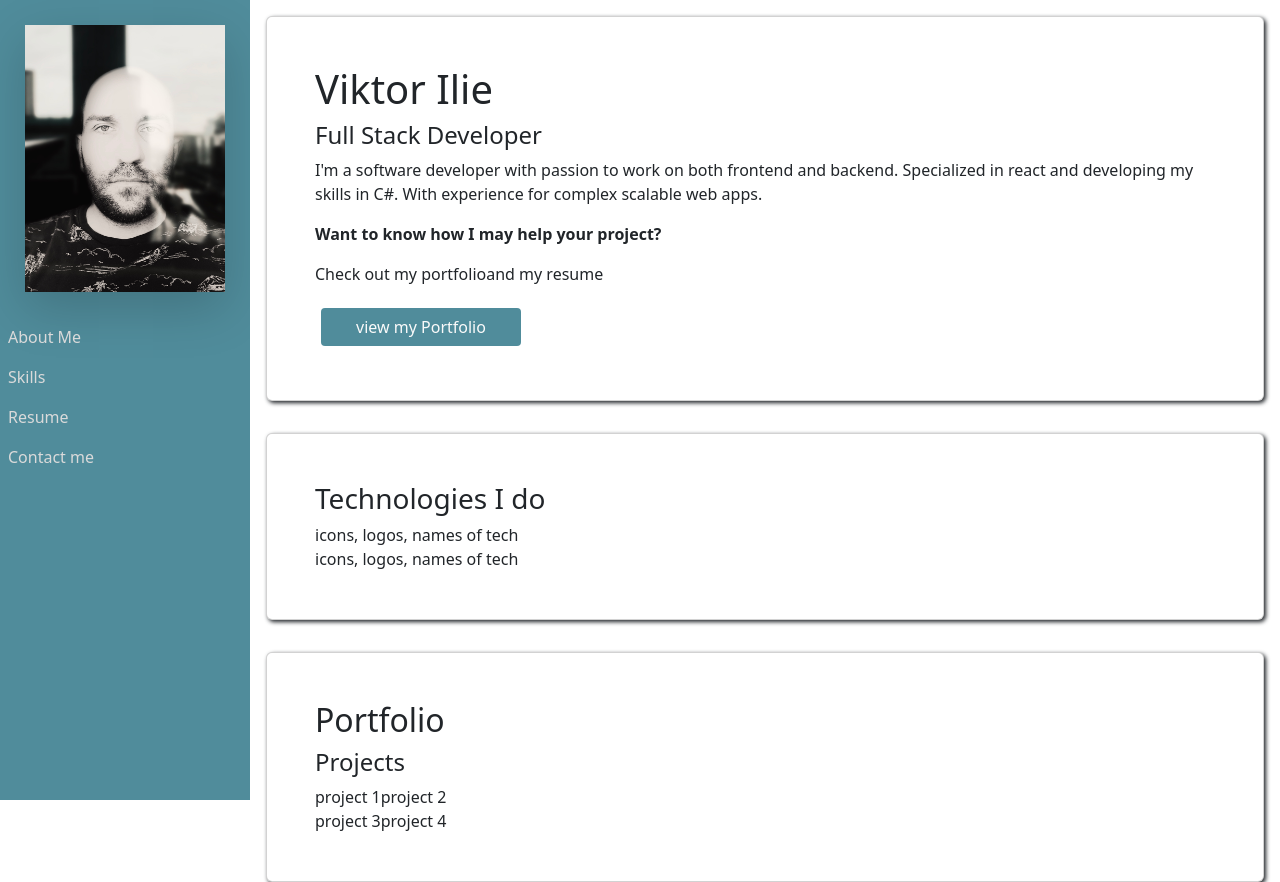
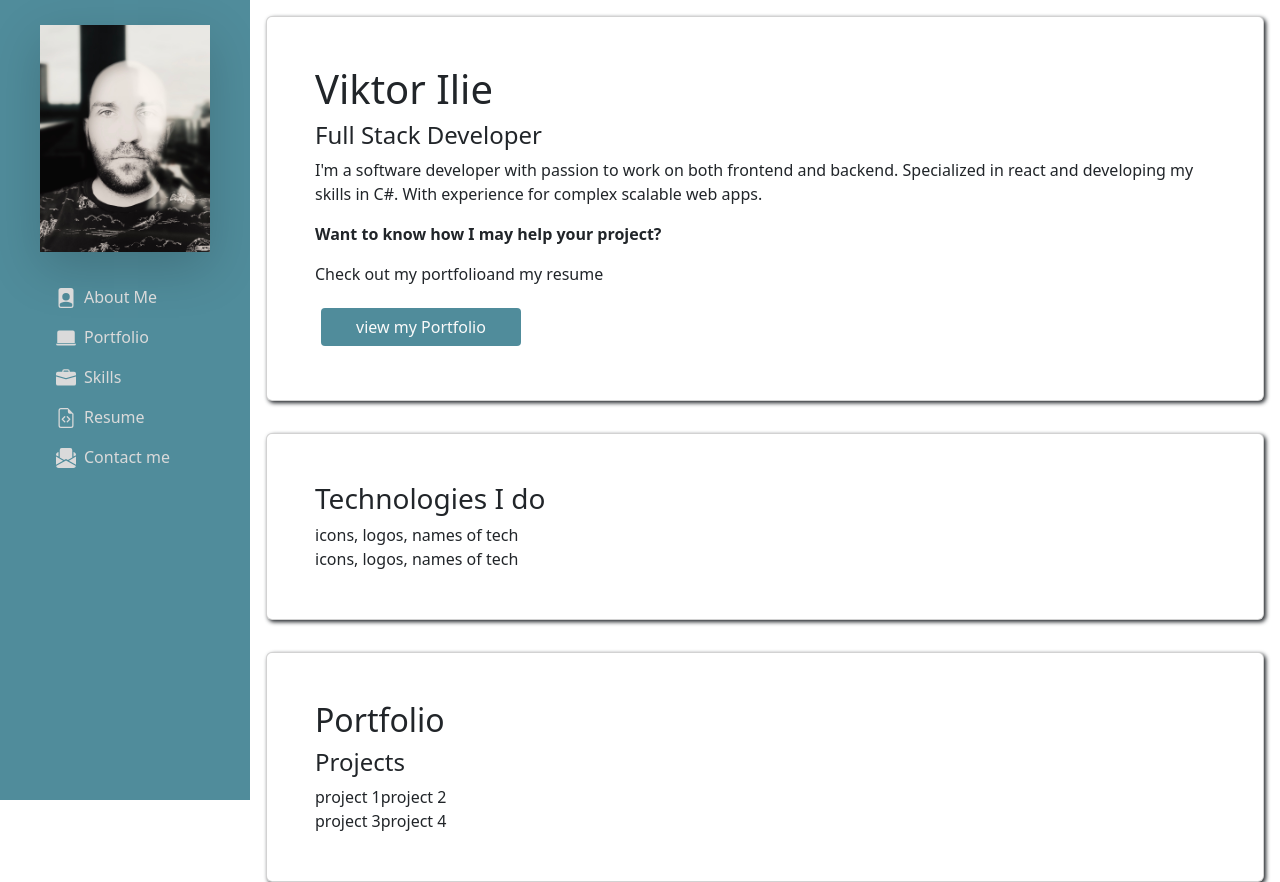
Before and after one commit to viktorilie/PortfolioRedesign, a React (Vite) app: page / in a window 1280 px wide. Built offline with nearby package versions, Linux system fonts and the light colour scheme.

Commit message:
adding icons to links

```diff
--- a/src/components/Sidebar.css
+++ b/src/components/Sidebar.css
@@ -14,5 +14,5 @@
 .sidebarimage {
   /* padding: 15px; */
   margin: 25px;
-  width: 200px;
+  width: 170px;
 }
--- a/src/components/Sidebar.tsx
+++ b/src/components/Sidebar.tsx
@@ -1,4 +1,9 @@
 import "./Sidebar.css";
+import { BsFilePersonFill } from "react-icons/bs";
+import { BsLaptopFill } from "react-icons/bs";
+import { BsBriefcaseFill } from "react-icons/bs";
+import { BsFileEarmarkCode } from "react-icons/bs";
+import { BsEnvelopePaperFill } from "react-icons/bs";
 
 const Sidebar = () => {
   return (
@@ -13,23 +18,34 @@ const Sidebar = () => {
         <div className="list-group ">
           <ul className="navbar-nav flex-column text-start">
             <li className="nav-item">
-              <a className="nav-link active" href="index.html">
-                <i className="fas fa-home fa-fw me-2"></i>About Me
+              <a className="nav-link active ps-5" href="#">
+                <BsFilePersonFill className="mx-2" size={20} />
+                About Me
+              </a>
+            </li>
+
+            <li className="nav-item">
+              <a className="nav-link ps-5" href="#">
+                <BsLaptopFill className="mx-2" size={20} />
+                Portfolio
               </a>
             </li>
             <li className="nav-item">
-              <a className="nav-link active" href="index.html">
-                <i className="fas fa-home fa-fw me-2"></i>Skills
+              <a className="nav-link ps-5" href="#">
+                <BsBriefcaseFill className="mx-2" size={20} />
+                Skills
               </a>
             </li>
             <li className="nav-item">
-              <a className="nav-link active" href="index.html">
-                <i className="fas fa-home fa-fw me-2"></i>Resume
+              <a className="nav-link ps-5" href="#">
+                <BsFileEarmarkCode className="mx-2" size={20} />
+                Resume
               </a>
             </li>
             <li className="nav-item">
-              <a className="nav-link active" href="index.html">
-                <i className="fas fa-home fa-fw me-2"></i>Contact me
+              <a className="nav-link active ps-5" href="index.html">
+                <BsEnvelopePaperFill className="mx-2" size={20} />
+                Contact me
               </a>
             </li>
           </ul>
```
